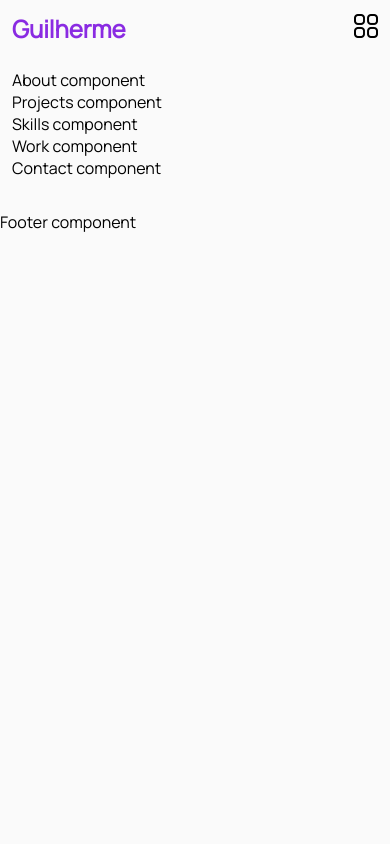
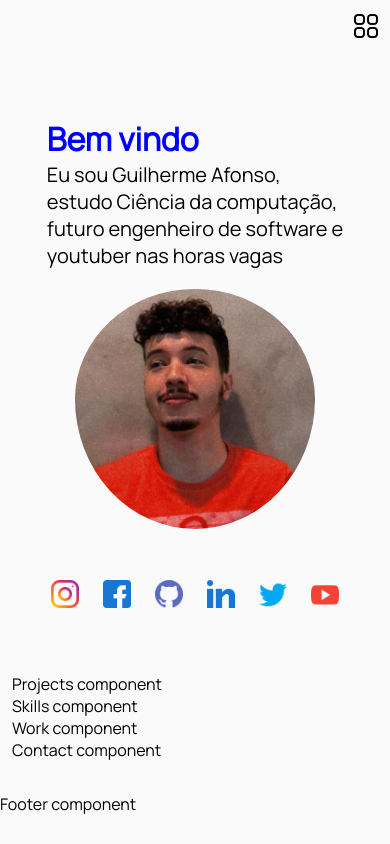
Before and after one commit to Guilhermeasper/guilhermeasper.dev.br, a React (Create React App) app: page / in a window 390 px wide. Built offline with nearby package versions, Linux system fonts and the light colour scheme.

Commit message:
add about component elements

```diff
--- a/src/components/body/about/about.css
+++ b/src/components/body/about/about.css
@@ -0,0 +1,61 @@
+.about {
+    padding-bottom: 48px;
+}
+
+.about-top {
+    display: flex;
+    justify-content: space-between;
+    align-items: center;
+}
+
+.profile-photo {
+    height: 340px;
+    border-radius: 100%;
+    padding-top: 20px;
+}
+
+.about-info {
+    font-size: 32px;
+}
+
+.welcome {
+    color: blue;
+    font-size: 64px;
+    font-weight: 700;
+}
+
+@media only screen and (max-width: 1024px) {
+    .profile-photo{
+        height: 280px;
+    }
+
+    .about-info {
+        font-size: 22px;
+    }
+
+    .welcome {
+        color: blue;
+        font-size: 48px;
+        font-weight: 700;
+    }
+}
+
+@media only screen and (max-width: 720px) {
+    .about-top{
+        flex-direction: column;
+        justify-content: center;
+        align-items: center;
+    }
+
+    .profile-photo{
+        height: 240px;
+    }
+
+    .about-info {
+        font-size: 20px;
+    }
+
+    .welcome {
+        font-size: 32px;
+    }
+}
--- a/src/components/body/about/about.js
+++ b/src/components/body/about/about.js
@@ -1,10 +1,27 @@
 import React from 'react'
+import SocialContact from '../../common/social-contact/social-contact'
 import "./about.css"
 
 function About() {
     return (
-        <div>
-            About component
+        <div className="about">
+            <div className="about-top">
+                <div className="about-info">
+                    <span className="welcome">Bem vindo</span>
+                    <br />Eu sou Guilherme Afonso,
+                    <br /> estudo Ciência da computação,
+                    <br /> futuro engenheiro de software e
+                    <br /> youtuber nas horas vagas
+                </div>
+                <div className="about-photo">
+                    <img alt=""
+                    src={require("../../../assets/photo.jpg").default}
+                    className="profile-photo"></img>
+                </div>
+            </div>
+            <div className="about-bottom">
+                <SocialContact />
+            </div>
         </div>
     )
 }
--- a/src/components/body/body.css
+++ b/src/components/body/body.css
@@ -1,4 +1,5 @@
 .body {
     padding: 12px;
+    margin-top: 48px;
     padding-bottom: 32px;
 }
--- /dev/null
+++ b/src/components/common/social-contact/social-contact.css
@@ -0,0 +1,22 @@
+.social-contact {
+    display: flex;
+    justify-content: center;
+    align-items: center;
+}
+
+.social-icon-div {
+    padding: 6px;
+    cursor: pointer;
+    margin: 6px;
+    margin-top: 40px;
+}
+
+.social-icon {
+    height: 32px;
+}
+
+@media only screen and (max-width: 720px){
+    .social-icon {
+        height: 28px;
+    }
+}
--- /dev/null
+++ b/src/components/common/social-contact/social-contact.js
@@ -0,0 +1,22 @@
+import React from 'react'
+import "./social-contact.css"
+import { SocialData} from "../../data/social"
+
+function SocialContact() {
+    const data = SocialData;
+    return (
+        <div className="social-contact">
+            {data.map((item) => {
+                return (
+                    <a href={item.link} key={item.platform} target="_blank" rel="noopener noreferrer">
+                        <div className="social-icon-div">
+                            <img alt={item.platform} src={item.icon} className="social-icon" />
+                        </div>
+                    </a>
+                )
+            })}
+        </div>
+    )
+}
+
+export default SocialContact
--- /dev/null
+++ b/src/components/data/social.js
@@ -0,0 +1,32 @@
+export const SocialData=[
+    {
+        platform:"Instagram",
+        link: "https://www.instagram.com/guilhermeasper/",
+        icon: require("../../assets/icons/instagram.png").default
+    },
+    {
+        platform:"Facebook",
+        link: "https://www.facebook.com/guilhermeasper/",
+        icon: require("../../assets/icons/facebook.png").default
+    },
+    {
+        platform:"Github",
+        link: "https://www.github.com/guilhermeasper/",
+        icon: require("../../assets/icons/github.png").default
+    },
+    {
+        platform:"Linkedin",
+        link: "https://www.linkedin.com/in/guilhermeasper/",
+        icon: require("../../assets/icons/linkedin.png").default
+    },
+    {
+        platform:"Twitter",
+        link: "https://www.twitter.com/guilhermeasper/",
+        icon: require("../../assets/icons/twitter.png").default
+    },
+    {
+        platform:"Youtube",
+        link: "https://www.youtube.com/guilhermeasper/",
+        icon: require("../../assets/icons/youtube.png").default
+    }
+]
--- a/src/components/header/header.js
+++ b/src/components/header/header.js
@@ -1,22 +1,22 @@
 import React, { useState } from "react";
 import "./header.css";
-import Header_Mobile from "./mobile/header-mobile";
-import Header_Web from "./web/header-web";
+import HeaderMobile from "./mobile/header-mobile";
+import HeaderWeb from "./web/header-web";
 
 function Header() {
     const [isOpen, setIsOpen] = useState(false);
 	return (
 		<div className="header">
-			<div className="logo">Guilherme</div>
+			<div className="logo"></div>
 			<div className="menu">
 				<div className="web-menu">
-					<Header_Web />
+					<HeaderWeb />
 				</div>
 				<div className="mobile-menu">
 					<div onClick={()=> setIsOpen(!isOpen)}>
-						<i class="fi-rr-apps menu-icon"></i>
+                        {!isOpen && <i className="fi-rr-apps menu-icon"></i>}
 					</div>
-                    {isOpen && <Header_Mobile isOpen={isOpen} setIsOpen={setIsOpen} />}
+                    {isOpen && <HeaderMobile isOpen={isOpen} setIsOpen={setIsOpen} />}
 				</div>
 			</div>
 		</div>
--- a/src/components/header/mobile/header-mobile.css
+++ b/src/components/header/mobile/header-mobile.css
@@ -1,11 +1,7 @@
 .header-mobile {
     background-color: white;
-    height: 100vh;
+    height: 30vh;
     width: 40vw;
-    position: absolute;
-    right: 0px;
-    top: -6px;
-    padding: 18px 12px;
     display: flex;
     flex-direction: column;
 }
@@ -19,9 +15,8 @@
 .mobile-options {
     display: flex;
     flex-direction: column;
+    justify-self: flex-start;
     width: 100%;
-    padding-top: 24px;
-    align-items: center;
     height: 100%;
 }
 
--- a/src/components/header/mobile/header-mobile.js
+++ b/src/components/header/mobile/header-mobile.js
@@ -1,34 +1,34 @@
 import React from 'react'
 import "./header-mobile.css"
 
-function Header_Mobile({isOpen, setIsOpen}) {
+function HeaderMobile({isOpen, setIsOpen}) {
     return (
         <div className="header-mobile">
             <div className="close-icon" onClick={()=> setIsOpen(!isOpen)}>
-                <i class="fi-rr-cross-small"></i>
+                <i className="fi-rr-cross-small"></i>
             </div>
             <div className="mobile-options">
                 <div className="mobile-option">
                     <a href="#project">
-                        <i class="fi-rr-edit option-icon"></i>
+                        <i className="fi-rr-edit option-icon"></i>
                         Projects
                     </a>
                 </div>
                 <div className="mobile-option">
                     <a href="#skills">
-                        <i class="fi-rr-diploma option-icon"></i>
+                        <i className="fi-rr-diploma option-icon"></i>
                         Skills
                     </a>
                 </div>
                 <div className="mobile-option">
                     <a href="#work">
-                        <i class="fi-rr-briefcase option-icon"></i>
+                        <i className="fi-rr-briefcase option-icon"></i>
                         Work
                     </a>
                 </div>
                 <div className="mobile-option">
                     <a href="#contact">
-                        <i class="fi-rr-portrait option-icon"></i>
+                        <i className="fi-rr-portrait option-icon"></i>
                         Contact
                     </a>
                 </div>
@@ -37,4 +37,4 @@ function Header_Mobile({isOpen, setIsOpen}) {
     )
 }
 
-export default Header_Mobile
+export default HeaderMobile
--- a/src/components/header/web/header-web.js
+++ b/src/components/header/web/header-web.js
@@ -1,35 +1,35 @@
 import React from 'react'
 import "./header-web.css"
 
-function Header_Web() {
+function HeaderWeb() {
     return (
         <div className="header-web">
             <div className="web-option">
                 <a href="#project">
-                    <i class="fi-rr-edit option-icon"></i>
-                    Projects
+                    <i className="fi-rr-edit option-icon"></i>
+                    Projetos
                 </a>
             </div>
             <div className="web-option">
                 <a href="#skills">
-                    <i class="fi-rr-diploma option-icon"></i>
+                    <i className="fi-rr-diploma option-icon"></i>
                     Skills
                 </a>
             </div>
             <div className="web-option">
                 <a href="#work">
-                    <i class="fi-rr-briefcase option-icon"></i>
-                    Work
+                    <i className="fi-rr-briefcase option-icon"></i>
+                    Trabalho
                 </a>
             </div>
             <div className="web-option">
                 <a href="#contact">
-                    <i class="fi-rr-portrait option-icon"></i>
-                    Contact
+                    <i className="fi-rr-portrait option-icon"></i>
+                    Contato
                 </a>
             </div>
         </div>
     )
 }
 
-export default Header_Web
+export default HeaderWeb
--- a/src/components/home/home.css
+++ b/src/components/home/home.css
@@ -5,7 +5,7 @@ html{
 .home{
     display: flex;
     flex-direction: column;
-    width: 70%;
+    width: 1024px;
     margin: auto;
 }
 
```
